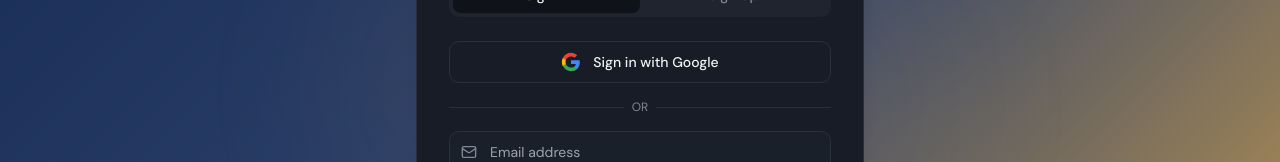
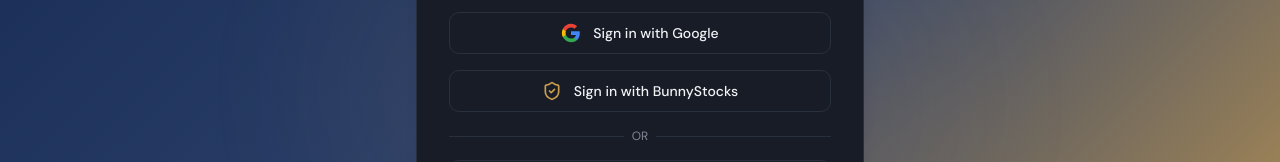
Before and after one commit to sunetoft/themevalidator, a Next.js app: page /auth in a window 1280 px wide. Shown: the part 369-531 px from the top of the page. Built offline with nearby package versions, Linux system fonts and the light colour scheme; no server answers.

Commit message:
chore: daily auto-sync 2026-08-20 — 2 file(s) changed

```diff
--- a/app/auth/page.tsx
+++ b/app/auth/page.tsx
@@ -4,7 +4,7 @@
 import { signIn } from 'next-auth/react'
 import { useRouter } from 'next/navigation'
 import { motion, AnimatePresence } from 'framer-motion'
-import { Zap, Mail, Lock, User, ArrowRight, Eye, EyeOff, ArrowLeft } from 'lucide-react'
+import { Zap, Mail, Lock, User, ArrowRight, Eye, EyeOff, ArrowLeft, ShieldCheck } from 'lucide-react'
 import { toast } from 'sonner'
 
 type Mode = 'login' | 'signup' | 'forgot-password'
@@ -221,6 +221,16 @@
                   {isLogin ? 'Sign in with Google' : 'Sign up with Google'}
                 </button>
 
+                {/* BunnyStocks SSO */}
+                <button
+                  type="button"
+                  onClick={() => signIn('bunnystocks-sso', { callbackUrl: '/dashboard' })}
+                  className="w-full py-2.5 border border-border rounded-lg text-sm font-medium hover:bg-muted/50 transition-all flex items-center justify-center gap-3"
+                >
+                  <ShieldCheck className="w-5 h-5 text-primary" />
+                  {isLogin ? 'Sign in with BunnyStocks' : 'Sign up with BunnyStocks'}
+                </button>
+
                 <div className="relative">
                   <div className="absolute inset-0 flex items-center">
                     <span className="w-full border-t border-border" />
--- a/lib/sso-provider.ts
+++ b/lib/sso-provider.ts
@@ -54,6 +54,9 @@
     type: "oauth",
     clientId,
     clientSecret,
+    client: {
+      token_endpoint_auth_method: "client_secret_post",
+    },
     authorization: {
       url: authorizationEndpoint,
       params: {
```
